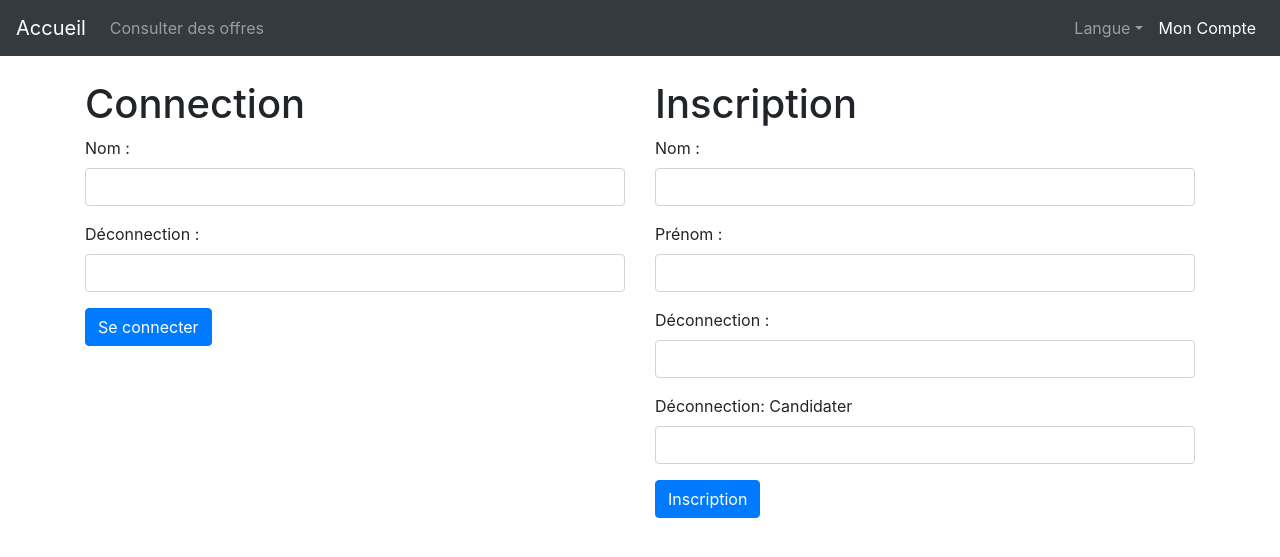
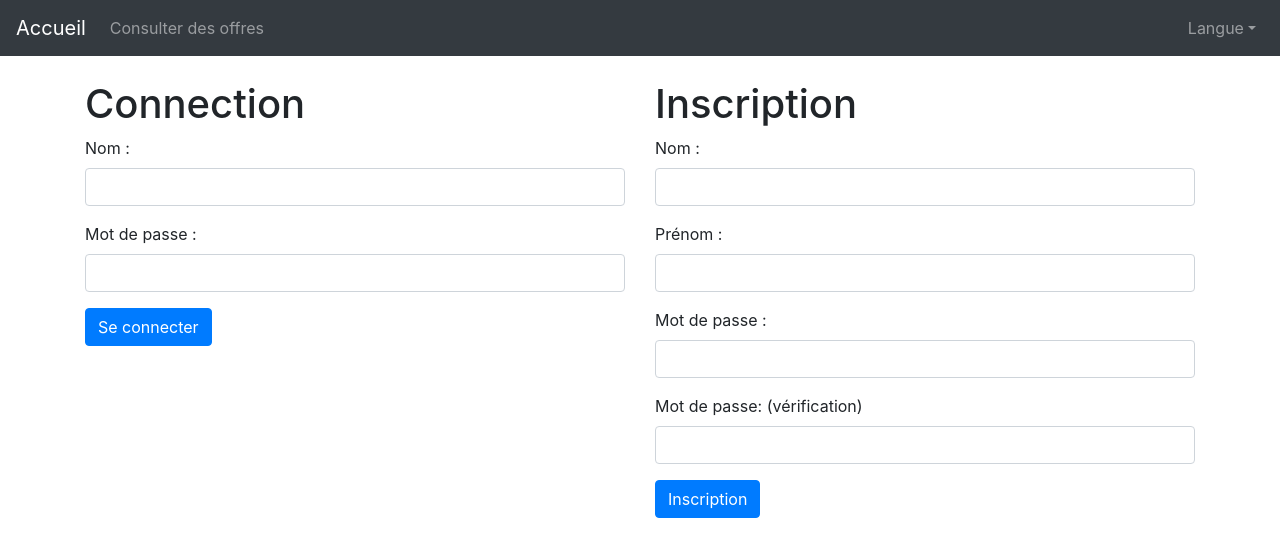
Before and after one commit to PPE2018/projetppe, a PHP site: page /login/connexion.php in a window 1280 px wide. Shown: the top 557 px of the page. Run offline with PHP 8.4, Linux system fonts and the light colour scheme.

Commit message:
Version assez stable

```diff
--- a/consultation_offre.php
+++ b/consultation_offre.php
@@ -56,7 +56,7 @@
               if($_SESSION['admin'] == 20){
               ?>
               <li class='nav-item'>
-                <a class='nav-link' href='login/disconnect.php?langue=<?php echo $langue ?>'>Déconnection</a>
+                <a class='nav-link' href='login/disconnect.php?langue=<?php echo $langue ?>'><?php echo $str[62] ?></a>
               </li>
 
               <?php
@@ -85,7 +85,6 @@
           </div>
         </nav>
               <?php
-              echo $_SESSION['admin'];
               include 'bdd/bdd.php';
               //$resultat=mysqli_query($connexion, 'SELECT offre_emplois.id_offre, offre_emplois.libelle as libelle_offre, description, lieu, type_contrat, salaire, date_limite, video, competence.libelle FROM offre_emplois INNER JOIN posseder ON offre_emplois.id_offre = posseder.id_offre INNER JOIN competence ON posseder.id_competence = competence.id_competence ORDER BY offre_emplois.libelle'); /*permet d'afficher les données*/
               $resultat=mysqli_query($connexion, 'SELECT offre_emplois.id_offre, offre_emplois.libelle as libelle_offre, description, lieu, type_contrat, salaire, date_limite, video, competence.libelle, supprimer FROM offre_emplois INNER JOIN posseder ON offre_emplois.id_offre = posseder.id_offre INNER JOIN competence ON posseder.id_competence = competence.id_competence WHERE supprimer = 0 ORDER BY offre_emplois.libelle'); /*permet d'afficher les données*/
--- a/creation_offre.php
+++ b/creation_offre.php
@@ -34,7 +34,7 @@
           <div class='collapse navbar-collapse' id='navbarsExample05'>
             <ul class='navbar-nav mr-auto'>
               <li class='nav-item'>
-                <a class='nav-link' href='consultation_offre_rh.php?langue=$langue'>$str[2]</a>
+                <a class='nav-link' href='consultation_offre.php?langue=$langue'>$str[2]</a>
               </li>
               <li class='nav-item active'>
                 <a class='nav-link' href='creation_offre.php?langue=$langue'>$str[3]</a>
@@ -52,7 +52,7 @@
                 </div>
               </li>
               <li class='nav-item'>
-                <a class='nav-link' href='#'>$str[8]</a>
+                <a class='nav-link' href='login/disconnect.php?langue=$langue'>$str[62]</a>
               </li>
             </ul>
           </div>
--- a/langue_en.php
+++ b/langue_en.php
@@ -76,12 +76,12 @@ $str[61]="Not see";
 
 //Connexion
 
-$str[62]="Password";
-$str[63]="verification";
+$str[622]="Password";
+$str[633]="verification";
 $str[64]="Connexion";
 $str[65]="Register";
 $str[66]="Login";
 
 $str[62] = "Logout";
-$str[63] = "Candidate";
+$str[63] = "Apply";
  ?>
--- a/langue_fr.php
+++ b/langue_fr.php
@@ -63,8 +63,8 @@ $str[51]="Postuler à une offre :";
 
 //Connexion
 
-$str[62]="Mot de passe";
-$str[63]="vérification";
+$str[622]="Mot de passe";
+$str[633]="vérification";
 $str[64]="Connection";
 $str[65]="Inscription";
 $str[66]="Se connecter";
@@ -82,5 +82,5 @@ $str[60]="Vue";
 $str[61]="Non vue";
 
 $str[62] = "Déconnection";
-$str[63] = "Candidater";
+$str[63] = "Postuler";
  ?>
--- a/login/connexion.php
+++ b/login/connexion.php
@@ -34,9 +34,6 @@
               <a class='dropdown-item' href='connexion.php?langue=en'><?php echo $str[7] ?></a>
             </div>
           </li>
-          <li class='nav-item active'>
-            <a class='nav-link' href='#'><?php echo $str[8] ?></a>
-          </li>
         </ul>
       </div>
     </nav>
@@ -54,7 +51,7 @@
             </div>
             <!-- Saisie du mot de passe -->
             <div class='form-group'>
-               <label for='nom_post'><?php echo $str[62]?> :</label>
+               <label for='nom_post'><?php echo $str[622]?> :</label>
                 <input type='password' class='form-control' name='mdp' value=''/>
             </div>
 
@@ -82,13 +79,13 @@
 
             <!-- Saisie du mot de passe-->
             <div class='form-group'>
-               <label for='nom_post'><?php echo $str[62]?> :</label>
+               <label for='nom_post'><?php echo $str[622]?> :</label>
                 <input type='text' class='form-control' name='mdp' value=''/>
             </div>
 
             <!-- Saisie du mot de passe-->
             <div class='form-group'>
-               <label for='nom_post'><?php echo $str[62]?>: <?php echo $str[63]?></label>
+               <label for='nom_post'><?php echo $str[622]?>: (<?php echo $str[633]?>)</label>
                 <input type='text' class='form-control' name='mdp_verif' value=''/>
             </div>
 
```
